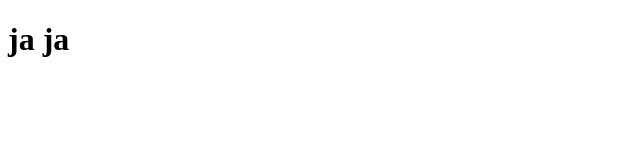
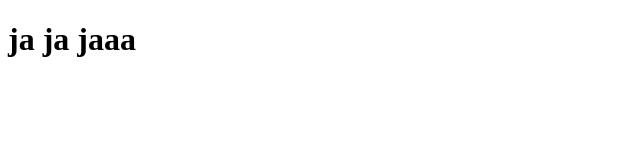
Before and after one commit to rodri3d/test1, a plain HTML site: page sitio/index.html in a window 1280 px wide. Shown: the whole page, without its empty margins (0-640 px from the left). Drawn offline with Linux system fonts and the light colour scheme.

Commit message:
testeo pagina

```diff
--- a/sitio/index.html
+++ b/sitio/index.html
@@ -4,7 +4,7 @@
 	<title> Elllll</title>
 </head >
 <body>
-<h1> ja ja
+<h1> ja ja jaaa
 </h1>
 </body>
 </html>
```
